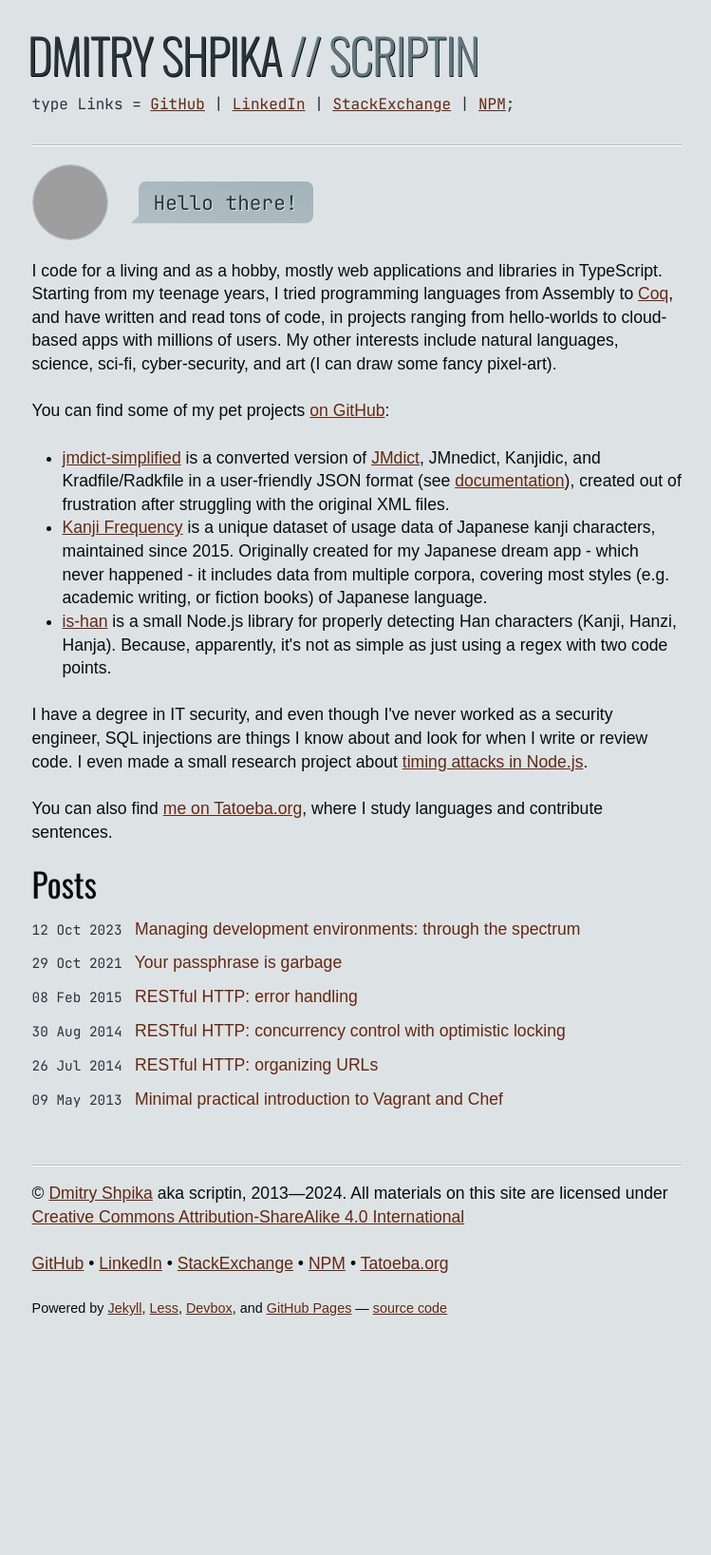
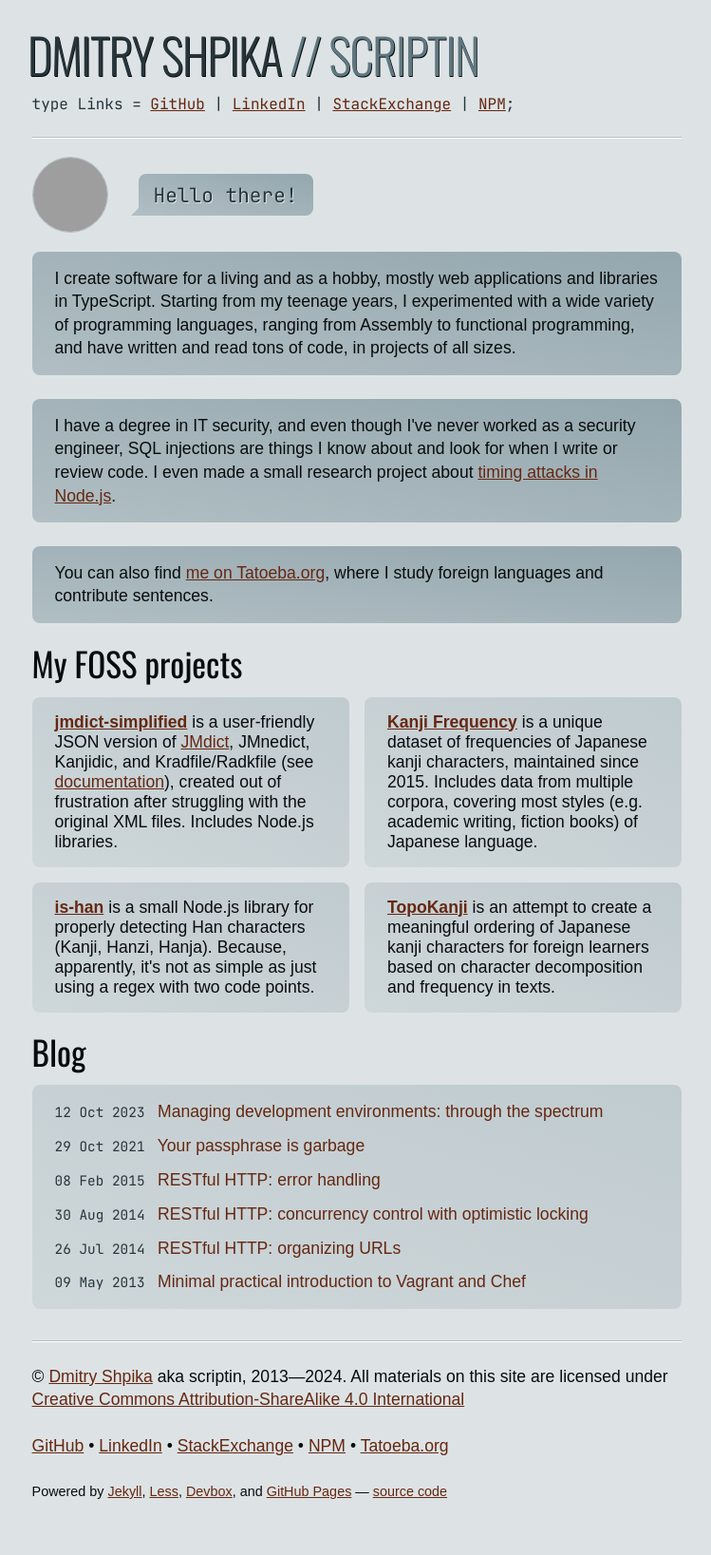
Before and after one commit to scriptin/scriptin.github.io, a Jekyll site: the page built from index.html, in a window 1280 px wide. Shown: the whole page at 95% size, without its empty margins (264-1013 px from the left). Built offline with Jekyll 4.4.1, drawn with Linux system fonts in a browser that asks for light colours; before the commit the page ends 1444 px from its top, so only the background shows below that; grey boxes are pictures that could not be loaded.

Commit message:
Improve main page

```diff
--- a/index.html
+++ b/index.html
@@ -16,55 +16,57 @@ title: Welcome!
         >
         <div class="speech-bubble">Hello there!</div>
     </div>
-    <p>
-        I code for a living and as a hobby, mostly web applications and libraries in TypeScript.
-        Starting from my teenage years, I tried programming languages from Assembly
-        to <a href="https://coq.inria.fr/">Coq</a>, and have written and read tons
-        of code, in projects ranging from hello-worlds to cloud-based apps with millions of users.
-        My other interests include natural languages, science, sci-fi, cyber-security,
-        and art (I can draw some fancy pixel-art).
+    <p class="card">
+        I create software for a living and as a hobby, mostly web applications and libraries in TypeScript.
+        Starting from my teenage years, I experimented with a wide variety of programming languages,
+        ranging from Assembly to functional programming, and have written and read tons
+        of code, in projects of all sizes.
     </p>
-    <p>
-        You can find some of my pet projects
-        <a href="https://github.com/scriptin">on GitHub</a>:
-    </p>
-    <ul>
-        <li>
-            <a href="https://github.com/scriptin/jmdict-simplified">jmdict-simplified</a>
-            is a converted version of <a href="http://www.edrdg.org/jmdict/j_jmdict.html">JMdict</a>,
-            JMnedict, Kanjidic, and Kradfile/Radkfile in a user-friendly JSON format (see
-            <a href="https://scriptin.github.io/jmdict-simplified/">documentation</a>),
-            created out of frustration after struggling with the original XML files.
-        </li>
-        <li>
-            <a href="https://scriptin.github.io/kanji-frequency/">Kanji Frequency</a>
-            is a unique dataset of usage data of Japanese kanji characters, maintained since 2015.
-            Originally created for my Japanese dream app - which never happened - it includes
-            data from multiple corpora, covering most styles (e.g. academic writing, or fiction books)
-            of Japanese language.
-        </li>
-        <li>
-            <a href="https://github.com/scriptin/is-han">is-han</a> is a small Node.js library
-            for properly detecting Han characters (Kanji, Hanzi, Hanja). Because, apparently,
-            it's not as simple as just using a regex with two code points.
-        </li>
-    </ul>
-    <p>
+    <p class="card">
         I have a degree in IT security, and even though I've never worked
         as a security engineer, SQL injections are things I know about and look for
         when I write or review code. I even made a small research project about
         <a href="https://github.com/scriptin/node-timing-attack">timing attacks in Node.js</a>.
     </p>
-    <p>
+    <p class="card">
         You can also find
         <a href="https://tatoeba.org/en/user/profile/scriptin">me on Tatoeba.org</a>,
-        where I study languages and contribute sentences.
+        where I study foreign languages and contribute sentences.
     </p>
+    <h2>
+        My FOSS projects
+    </h2>
+    <div class="projects">
+        <div class="card-light">
+            <strong><a href="https://github.com/scriptin/jmdict-simplified">jmdict-simplified</a></strong>
+            is a user-friendly JSON version of <a href="http://www.edrdg.org/jmdict/j_jmdict.html">JMdict</a>,
+            JMnedict, Kanjidic, and Kradfile/Radkfile (see
+            <a href="https://scriptin.github.io/jmdict-simplified/">documentation</a>),
+            created out of frustration after struggling with the original XML files.
+            Includes Node.js libraries.
+        </div>
+        <div class="card-light">
+            <strong><a href="https://scriptin.github.io/kanji-frequency/">Kanji Frequency</a></strong>
+            is a unique dataset of frequencies of Japanese kanji characters, maintained since 2015.
+            Includes data from multiple corpora, covering most styles (e.g. academic writing, fiction books)
+            of Japanese language.
+        </div>
+        <div class="card-light">
+            <strong><a href="https://github.com/scriptin/is-han">is-han</a></strong> is a small Node.js library
+            for properly detecting Han characters (Kanji, Hanzi, Hanja). Because, apparently,
+            it's not as simple as just using a regex with two code points.
+        </div>
+        <div class="card-light">
+            <strong><a href="https://github.com/scriptin/topokanji">TopoKanji</a></strong> is an attempt to create
+            a meaningful ordering of Japanese kanji characters for foreign learners
+            based on character decomposition and frequency in texts.
+        </div>
+    </div>
 </section>
 
 <section>
-    <h2>Posts</h2>
-    <ul class="posts list-unstyled">
+    <h2>Blog</h2>
+    <ul class="posts list-unstyled card-light">
         {% for post in site.posts %}
         <li class="post">
             <time class="published-date" datetime="{{ post.date | date: '%Y-%m-%d' }}">
```
Also changed, not shown: less/style.less (+49 -8 lines), css/style.min.css.
